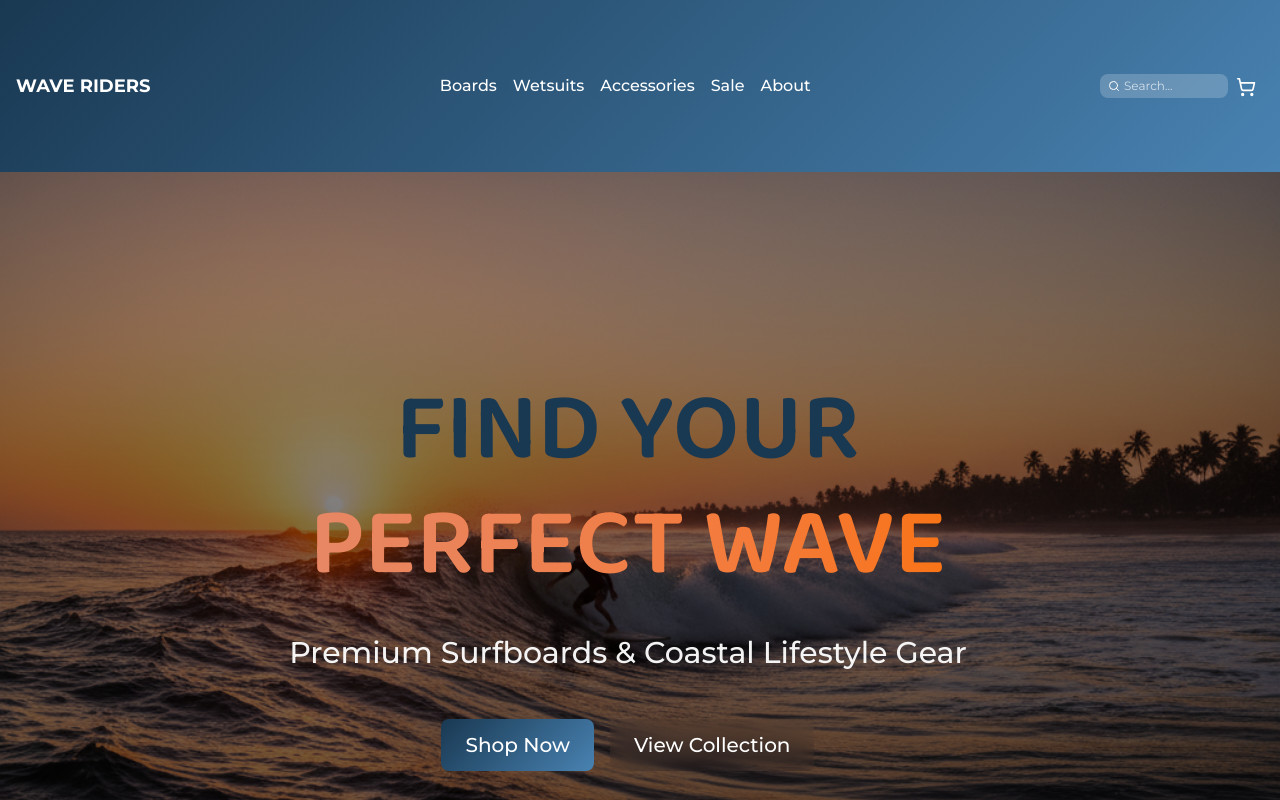
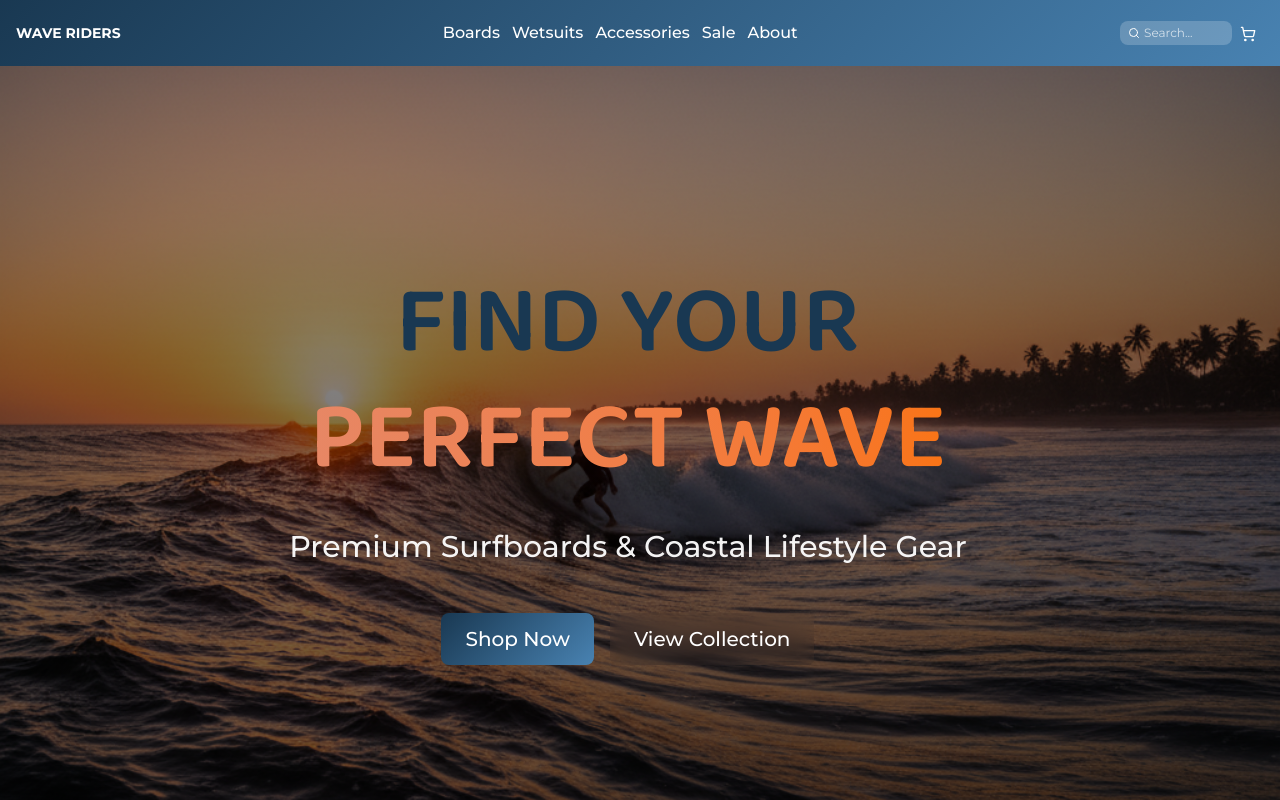
Before and after one commit to TNDIGITALMARK/a2dd4710-6aa1-4373-862d-11655c901799, a Next.js app: page / in a window 1280 px wide. Shown: the top 800 px of the page. Built offline with nearby package versions, Linux system fonts and the light colour scheme.

Commit message:
Phoenix AutoSave: 2 files updated (main branch)
Project: a2dd4710-6aa1-4373-862d-11655c901799
User: 2luDlbgjvhO32uRKNns0OwSKemA3
Tool: claude-code
Timestamp: 2025-09-23T04:07:22.958Z

Auto-generated by Phoenix AutoSave System - committed to main branch

```diff
--- a/src/app/globals.css
+++ b/src/app/globals.css
@@ -315,7 +315,7 @@ h1, h2, h3, h4, h5, h6 {
 .hero-section {
   background: linear-gradient(135deg, hsl(var(--ocean-primary)) 0%, hsl(var(--ocean-secondary)) 100%);
   color: white;
-  padding: 4rem 0;
+  padding: 1rem 0;
 }
 
 /* Navigation */
--- a/src/app/page.tsx
+++ b/src/app/page.tsx
@@ -86,14 +86,14 @@ export default function HomePage() {
       {/* Navigation */}
       <nav className="hero-section sticky top-0 z-40">
         <div className="container mx-auto px-4">
-          <div className="flex items-center justify-between py-2">
+          <div className="flex items-center justify-between py-1">
             {/* Logo */}
-            <div className="text-lg font-bold text-white">
+            <div className="text-sm font-bold text-white">
               WAVE RIDERS
             </div>
 
             {/* Desktop Navigation */}
-            <div className="hidden md:flex items-center space-x-4">
+            <div className="hidden md:flex items-center space-x-3">
               <a href="/products" className="nav-link">Boards</a>
               <a href="/wetsuits" className="nav-link">Wetsuits</a>
               <a href="#" className="nav-link">Accessories</a>
@@ -108,13 +108,13 @@ export default function HomePage() {
                 <input
                   type="text"
                   placeholder="Search..."
-                  className="bg-transparent text-white placeholder-white/70 outline-none text-xs w-24"
+                  className="bg-transparent text-white placeholder-white/70 outline-none text-xs w-20"
                 />
               </div>
               <button className="relative text-white hover:text-sand-light">
-                <ShoppingCart className="w-5 h-5" />
+                <ShoppingCart className="w-4 h-4" />
                 {cart.length > 0 && (
-                  <span className="absolute -top-2 -right-2 bg-coral-accent text-white rounded-full text-xs w-5 h-5 flex items-center justify-center">
+                  <span className="absolute -top-1 -right-1 bg-coral-accent text-white rounded-full text-xs w-4 h-4 flex items-center justify-center">
                     {cart.length}
                   </span>
                 )}
@@ -123,7 +123,7 @@ export default function HomePage() {
                 className="md:hidden text-white"
                 onClick={() => setMobileMenuOpen(!mobileMenuOpen)}
               >
-                {mobileMenuOpen ? <X className="w-5 h-5" /> : <Menu className="w-5 h-5" />}
+                {mobileMenuOpen ? <X className="w-4 h-4" /> : <Menu className="w-4 h-4" />}
               </button>
             </div>
           </div>
@@ -131,8 +131,8 @@ export default function HomePage() {
 
         {/* Mobile Menu */}
         {mobileMenuOpen && (
-          <div className="md:hidden bg-black/90 py-2">
-            <div className="container mx-auto px-4 space-y-2">
+          <div className="md:hidden bg-black/90 py-1">
+            <div className="container mx-auto px-4 space-y-1">
               <a href="/products" className="block nav-link py-1">Boards</a>
               <a href="/wetsuits" className="block nav-link py-1">Wetsuits</a>
               <a href="#" className="block nav-link py-1">Accessories</a>
```
